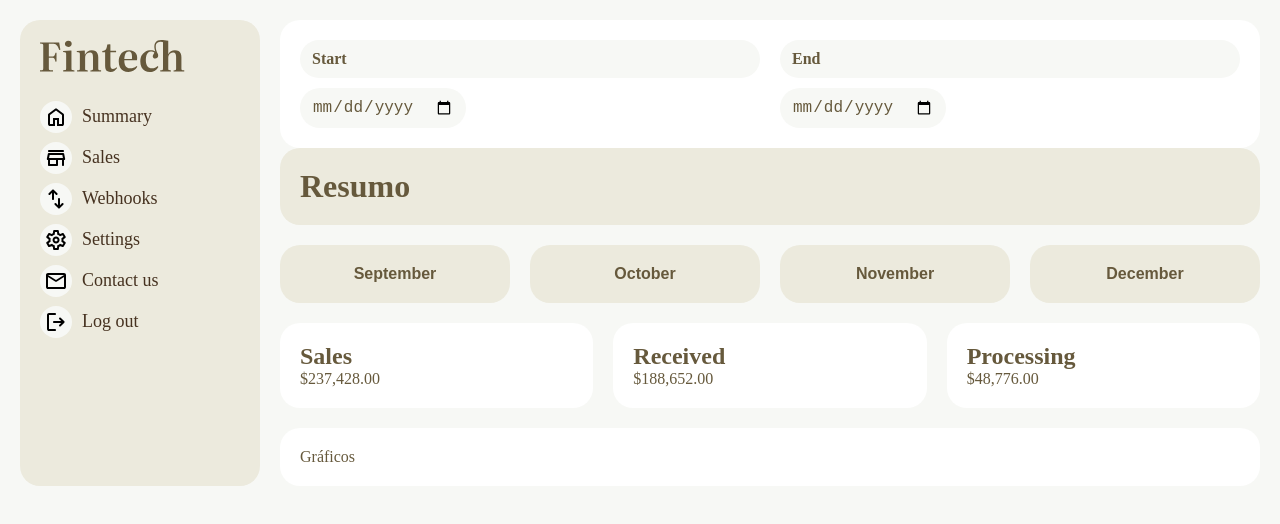
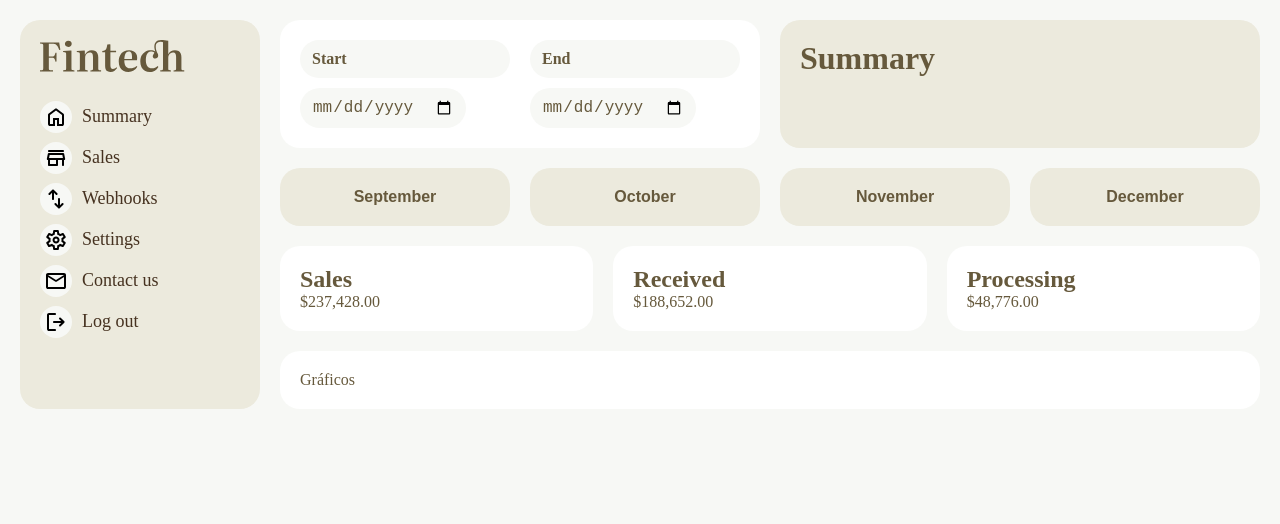
Before and after one commit to rospiel/react-typescript-origamid, a React (Vite) app: page / in a window 1280 px wide. Shown: the top 524 px of the page. Built offline with nearby package versions, Linux system fonts and the light colour scheme.

Commit message:
feat.: add react router

```diff
--- a/src/App.tsx
+++ b/src/App.tsx
@@ -1,3 +1,4 @@
+import { BrowserRouter, Route, Routes } from "react-router-dom";
 import "./Style.css"
 import Header from "./components/Header";
 import Sidenav from "./components/sidenav/Sidenav"
@@ -7,13 +8,17 @@
 function App() {
   return (
     <div className='container'>
+      <BrowserRouter>
         <MainContextProvider>
           <Sidenav />
           <main>
             <Header />
-          <Summary />
+            <Routes>
+              <Route path="/" element={<Summary />} />
+            </Routes>
           </main>
         </MainContextProvider>
+      </BrowserRouter>
     </div>
   )
 }
--- a/src/components/Header.tsx
+++ b/src/components/Header.tsx
@@ -3,11 +3,11 @@
 import DateRange from "./dateRange/DateRange"
 
 export default function Header(): JSX.Element {
-    const [title, setTitle] = React.useState("Resumo")
+    const [title, setTitle] = React.useState("Summary")
 
     return (
         <header className='mb'>
-            <div className='mb'>
+            <div className='daterange mb'>
                 <DateRange />
                 <h1 className="box bg-3">{title}</h1>
             </div>
--- a/src/components/buttonMonth/ButtonMonth.tsx
+++ b/src/components/buttonMonth/ButtonMonth.tsx
@@ -12,6 +12,7 @@
     function setStartAndEnd(): void {
         const date = new Date();
         date.setDate(1);
+        date.setFullYear(2024);
         date.setMonth(numberMonth);
         const firstDay = new Date(date.getFullYear(), date.getMonth(), 1);
         const lastDay = new Date(date.getFullYear(), date.getMonth() + 1, 0);
--- a/src/components/sidenav/Sidenav.tsx
+++ b/src/components/sidenav/Sidenav.tsx
@@ -10,6 +10,7 @@
 import contactUsIcon from '../../assets/icons/contato.svg';
 import logOutIcon from '../../assets/icons/sair.svg';
 import './sidenav.css'
+import { NavLink } from "react-router-dom";
 
 export default function Sidenav(): JSX.Element {
     const { data } = useMainContext()
@@ -48,7 +49,7 @@
                         <span>
                             <img src={icons.get(option.name)} alt={option.description} />
                         </span>
-                        <a href="#">{option.name}</a>
+                        <NavLink to="/">{option.name}</NavLink>
                     </li>
                 ))}
             </ul>
```
Also changed, not shown: package.json (+14 -13 lines), 1 other file (tests, documents, lock files or other folders). Lines whose indentation alone changed are shown as unchanged.
